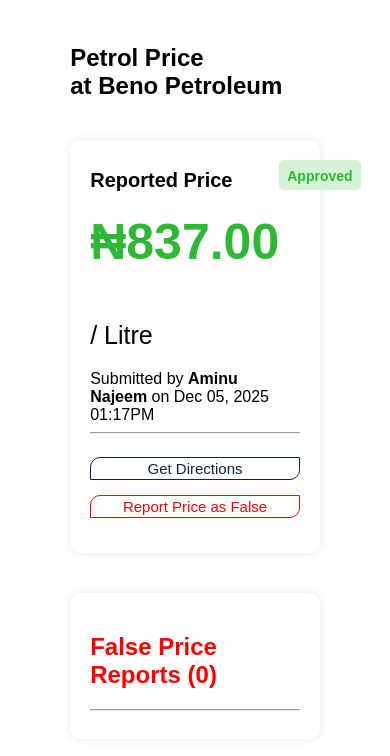
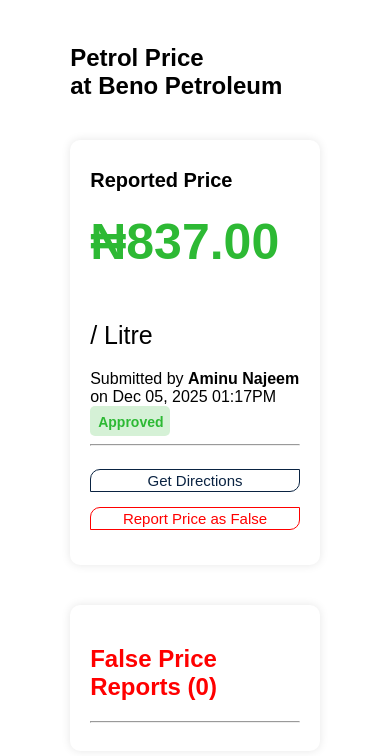
Before and after one commit to Kulezt/fuely, a plain HTML site: page index.htm in a window 390 px wide. Shown: the part 76-832 px from the top of the page. Drawn offline with Linux system fonts and the light colour scheme.

Commit message:
Refactor CSS styles for layout and responsiveness

```diff
--- a/index.css
+++ b/index.css
@@ -431,4 +431,13 @@
         display: block;
         text-align: center;
      }
+
  }
+@media screen and (max-width: 526px){
+    .details{
+        display: block;
+    }
+    .approved{
+        width: 80px;
+    }
+  }
```
